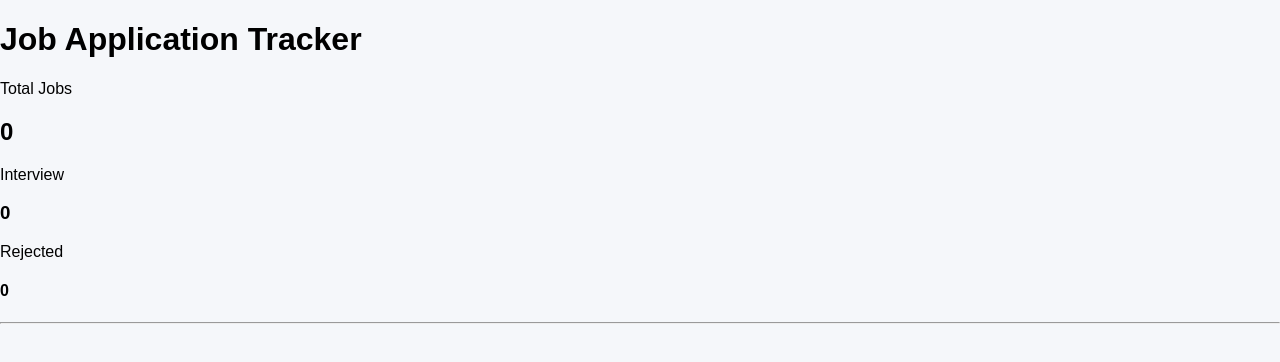
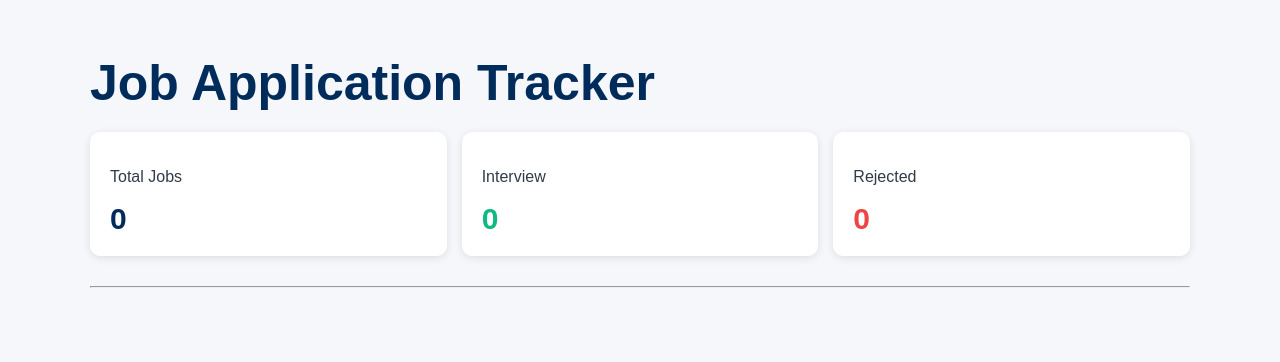
Before and after one commit to rudrobiswas-dev/assignment-4, a plain HTML site: page index.html in a window 1280 px wide. Drawn offline with Linux system fonts and the light colour scheme.

Commit message:
dashboard area working css

```diff
--- a/style.css
+++ b/style.css
@@ -3,3 +3,56 @@
   font-family: Arial, sans-serif;
   background: #f5f7fa;
 }
+.container {
+  max-width: 1100px;
+  margin: auto;
+  padding: 20px;
+}
+
+h1 {
+  text-align: start;
+  margin-bottom: 20px;
+  font-weight: bold;
+  font-size: 50px;
+  color: #002C5C;
+}
+
+.dashboard {
+  display: flex;
+  gap: 15px;
+  margin-bottom: 30px;
+  flex-wrap: wrap;
+}
+.card-box {
+  flex: 1;
+  min-width: 150px;
+  padding: 20px;
+  background: white;
+  border-radius: 10px;
+  text-align: start;
+  box-shadow: 0 2px 8px rgba(0,0,0,0.1);
+}
+
+.card-box h2 {
+  margin: 0;
+  color: #002C5C;
+  font-size: 30px;
+  font-weight: 700;
+}
+.card-box h3 {
+  margin: 0;
+  color: #10B981;
+  font-size: 30px;
+  font-weight: 700;
+}
+.card-box h4 {
+  margin: 0;
+  color: #EF4444;
+  font-size: 30px;
+  font-weight: 700;
+}
+.card-box p{
+  color: #323B49;
+  font-size: medium;
+  font-weight: 500;
+}
```
